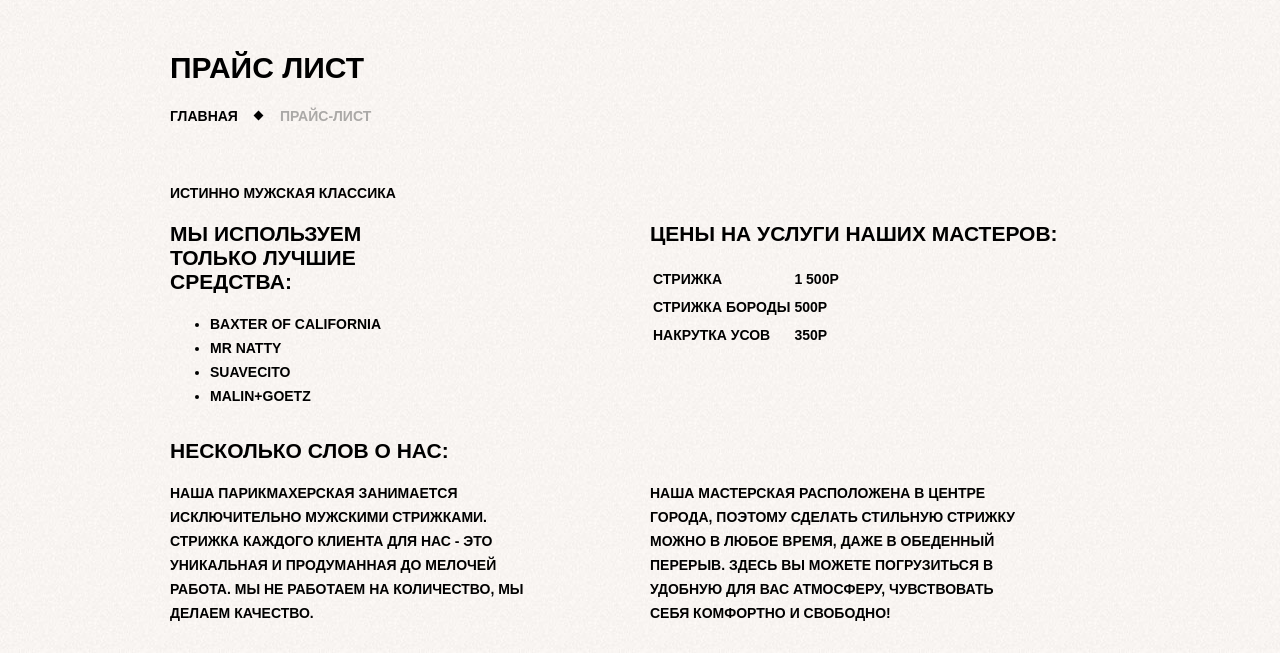
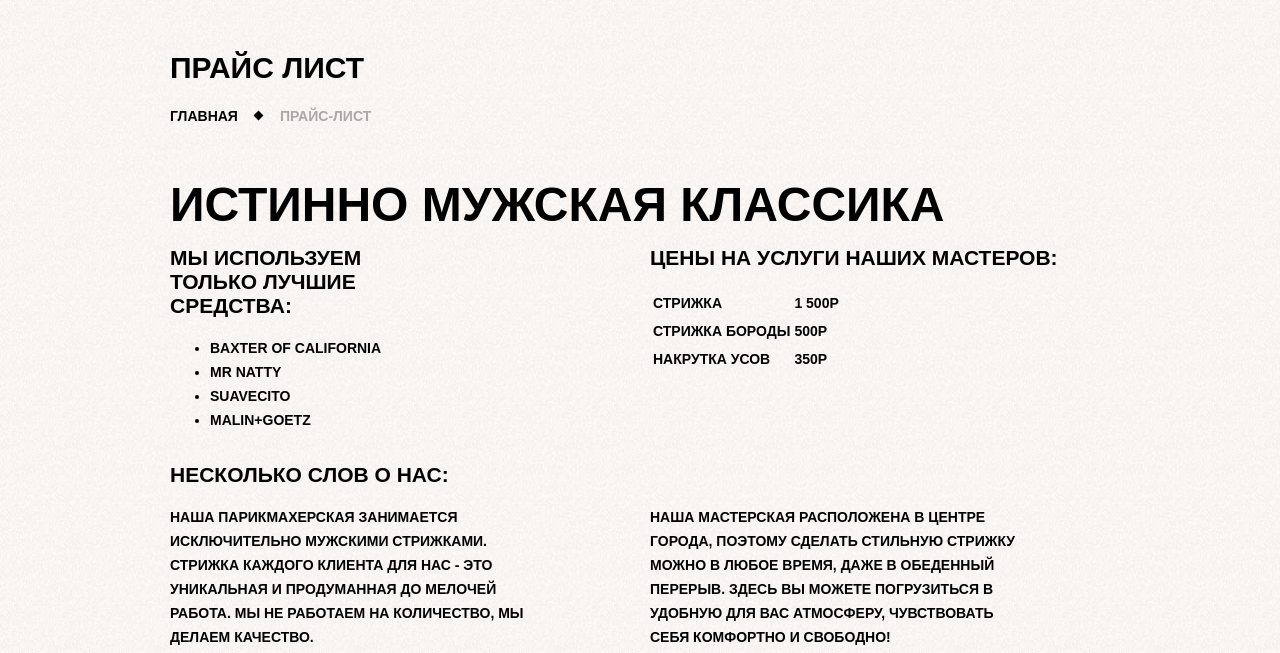
Before and after one commit to Aleksey0993/Barbershop, a plain HTML site: page prise.html in a window 1280 px wide. Shown: the part 147-800 px from the top of the page. Drawn offline with Linux system fonts and the light colour scheme.

Commit message:
Правки

```diff
--- a/css/style.css
+++ b/css/style.css
@@ -760,3 +760,10 @@ input[type="radio"].visually-hidden {
 .inner-page .main-fotter {
   margin-top: 49px;
 }
+
+
+.pris-title {
+  font-size: 48px;
+  line-height: 48px;
+  text-align: center;
+}
--- a/prise.html
+++ b/prise.html
@@ -36,7 +36,7 @@
         <li><a href="#">Главная</a></li>
         <li class="breadcrumbs-current"><a>Прайс-лист</a></li>
       </ul>
-      <b class="prise-title">ИСТИННО МУЖСКАЯ КЛАССИКА</b>
+      <b class="pris-title">ИСТИННО МУЖСКАЯ КЛАССИКА</b>
       <div class="catalog-column">
         <section class="facilities">
           <h2>МЫ ИСПОЛЬЗУЕМ ТОЛЬКО ЛУЧШИЕ СРЕДСТВА:</h2>
```
